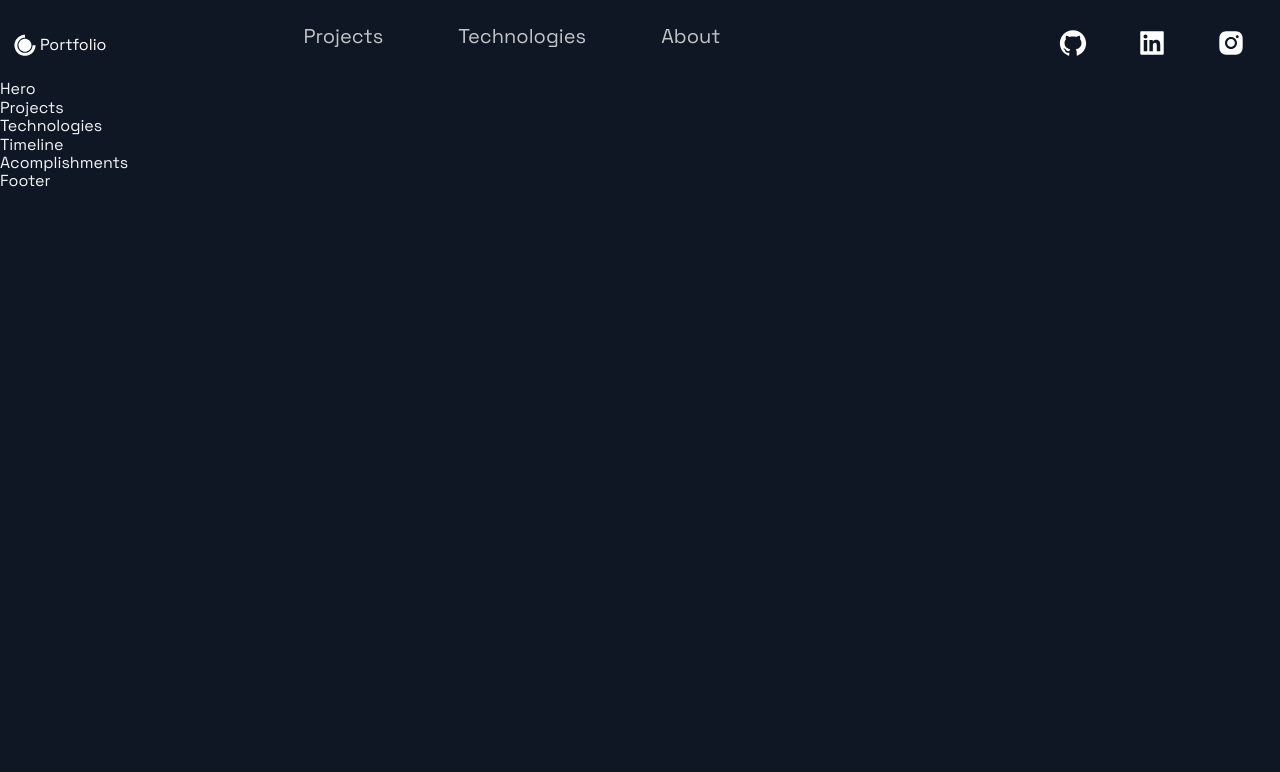
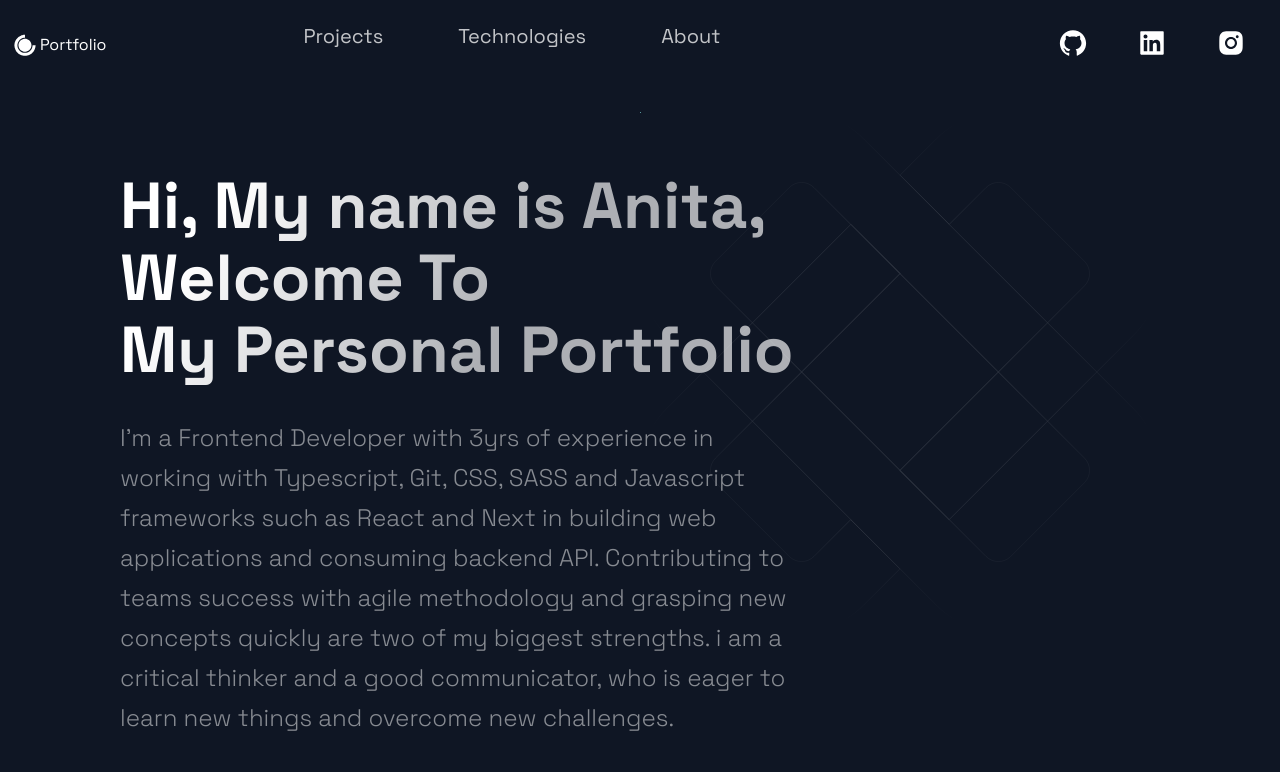
Before and after one commit to anita-brown/portfolio_webapp, a Next.js app: page / in a window 1280 px wide. Shown: the top 772 px of the page. Built offline with nearby package versions, Linux system fonts and the light colour scheme.

Commit message:
chore: created hero section

```diff
--- a/src/components/Hero/Hero.js
+++ b/src/components/Hero/Hero.js
@@ -1,13 +1,25 @@
-import React from 'react';
+import React from "react";
 
-import { Section, SectionText, SectionTitle } from '../../styles/GlobalComponents';
-import Button from '../../styles/GlobalComponents/Button';
-import { LeftSection } from './HeroStyles';
+import { Section, SectionText, SectionTitle } from "../../styles/GlobalComponents";
+import Button from "../../styles/GlobalComponents/Button";
+import { LeftSection } from "./HeroStyles";
 
 const Hero = (props) => (
-  <div>
-    Hero
-  </div>
+  <>
+    <Section row nopadding>
+      <LeftSection>
+        <SectionTitle main center>
+          Hi, My name is Anita, <br /> Welcome To <br />
+          My Personal Portfolio
+        </SectionTitle>
+        <SectionText>
+          I’m a Frontend Developer with 3yrs of experience in working with Typescript, Git, CSS, SASS and Javascript frameworks such as React and Next in building web applications and consuming backend API. Contributing to teams success with agile
+          methodology and grasping new concepts quickly are two of my biggest strengths. i am a critical thinker and a good communicator, who is eager to learn new things and overcome new challenges.
+        </SectionText>
+        <Button onClick={() => (window.location = "https://mail.google.com/mail/u/0/#inbox")}>Learn More</Button>
+      </LeftSection>
+    </Section>
+  </>
 );
 
 export default Hero;
--- a/src/components/Hero/HeroStyles.js
+++ b/src/components/Hero/HeroStyles.js
@@ -1,4 +1,4 @@
-import styled from 'styled-components';
+import styled from "styled-components";
 
 export const LeftSection = styled.div`
   width: 100%;
--- a/src/pages/index.js
+++ b/src/pages/index.js
@@ -10,10 +10,10 @@ import { Section } from '../styles/GlobalComponents';
 const Home = () => {
   return (
     <Layout>
-      {/* <Section grid> */}
+      <Section grid>
         <Hero />
-        {/* <BgAnimation /> */}
-      {/* </Section> */}
+        <BgAnimation />
+      </Section>
       <Projects />
       <Technologies />
       <Timeline />
```
